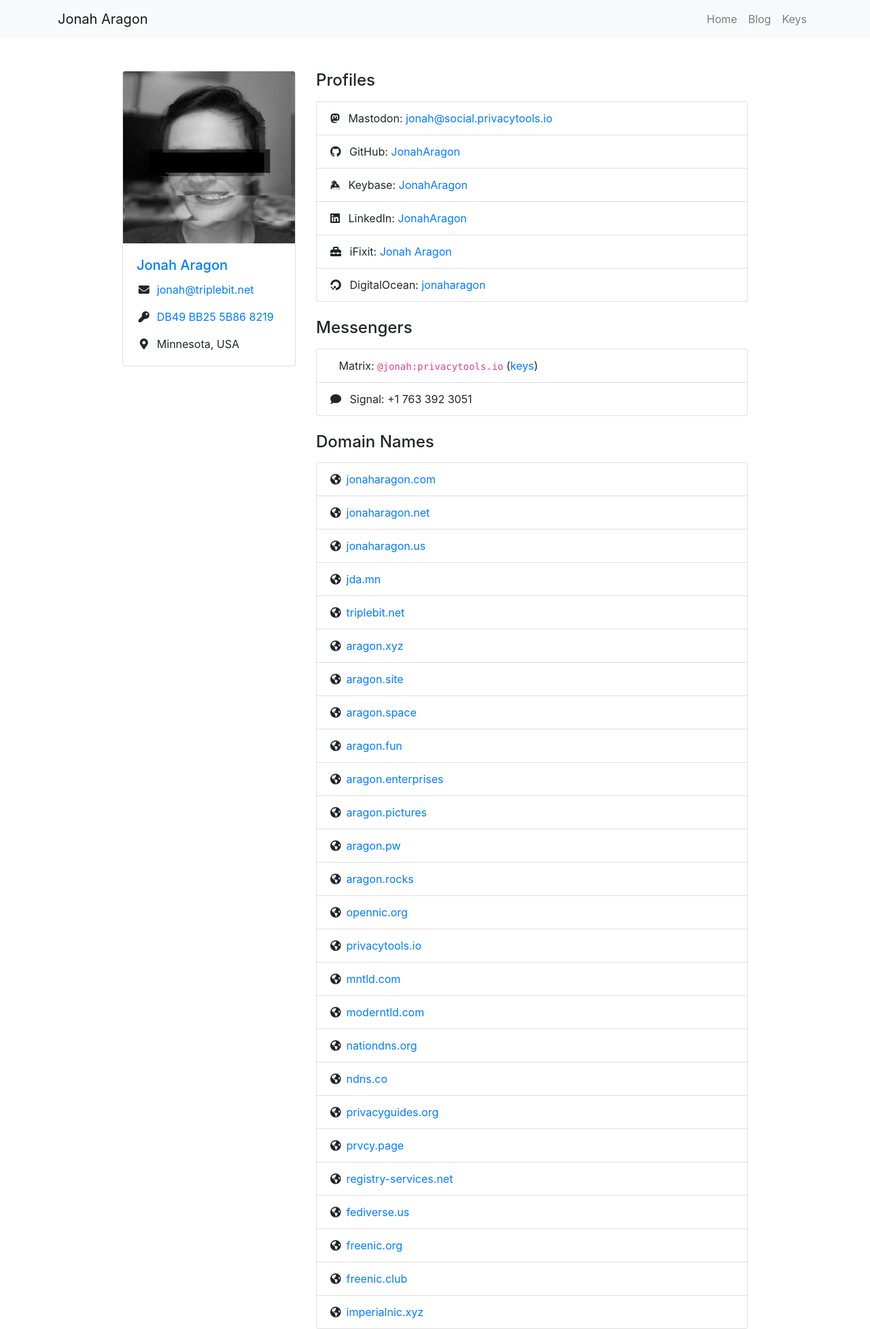
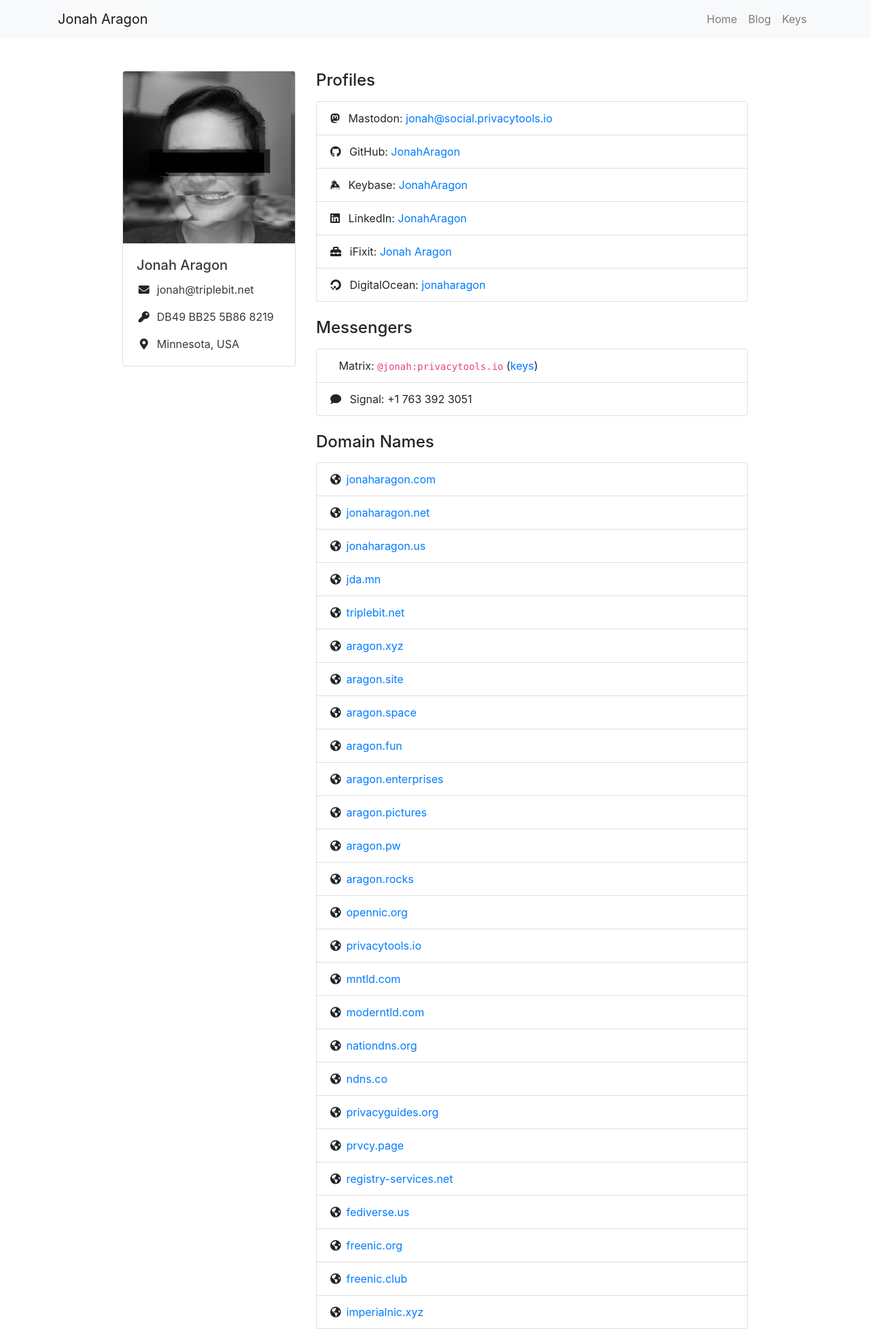
Before and after one commit to jonaharagon/www.jonaharagon.com, a Jekyll site: the page built from index.html, in a window 1280 px wide. Shown: the whole page at 68% size. Built offline with Jekyll 4.4.1, drawn with Linux system fonts in a browser that asks for light colours; nearby versions of some CDN libraries.

Commit message:
Dark links on profile card

```diff
--- a/_layouts/profile.html
+++ b/_layouts/profile.html
@@ -7,10 +7,10 @@
       <div class="h-card card">
         <img class="card-img-top u-photo" src="/assets/img/jonah.png" alt="Card image cap">
         <div class="card-body">
-          <h5 class="card-title"><a href="https://www.jonaharagon.com/" class="p-name u-url">Jonah Aragon</a></h5>
-          <p class="card-text"><i class="fas fa-envelope w-10 text-center"></i> <a href="mailto:jonah@triplebit.net" class="u-email ml-1">jonah@triplebit.net</a></p>
-          <p class="card-text"><i class="fas fa-key w-10 text-center"></i> <span class="ml-1"><a href="/keys/" class="u-key">DB49 BB25 5B86 8219</a></span></p>
-          <p class="card-text"><i class="fas fa-map-marker-alt w-10 text-center"></i> <span class="ml-1"><span class="p-region">Minnesota</span>, <span class="p-region">USA</span></span></p>
+          <h5 class="card-title"><a href="https://www.jonaharagon.com/" class="p-name u-url text-dark">Jonah Aragon</a></h5>
+          <p class="card-text"><i class="fas fa-envelope w-10 text-center"></i> <a href="mailto:jonah@triplebit.net" class="u-email ml-1 text-dark">jonah@triplebit.net</a></p>
+          <p class="card-text"><i class="fas fa-key w-10 text-center"></i> <span class="ml-1"><a href="/keys/" class="u-key text-dark">DB49 BB25 5B86 8219</a></span></p>
+          <p class="card-text"><i class="fas fa-map-marker-alt w-10 text-center"></i> <span class="ml-1 text-dark"><span class="p-region">Minnesota</span>, <span class="p-region">USA</span></span></p>
         </div>
       </div>
     </div>
```
